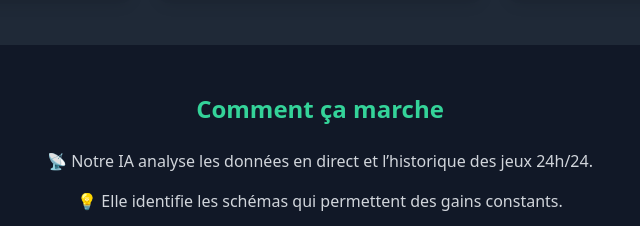
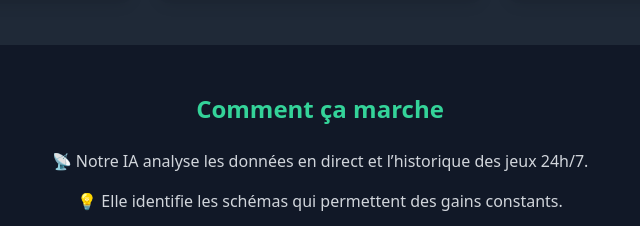
Before and after one commit to hackbotpredict/NTOKOZOHACK_BOT, a plain HTML site: page index.html in a window 1280 px wide. Shown: the part 1499-1725 px from the top of the page, 320-960 px from the left. Drawn offline with nearby package versions, Linux system fonts and the light colour scheme.

Commit message:
Update index.html

```diff
--- a/index.html
+++ b/index.html
@@ -122,7 +122,7 @@
     <section id="how" class="bg-gray-900 py-12 px-6 text-center">
       <h3 class="text-2xl font-bold text-green-400 mb-6">Comment ça marche</h3>
       <div class="max-w-3xl mx-auto space-y-4 text-gray-300">
-        <p>📡 Notre IA analyse les données en direct et l’historique des jeux 24h/24.</p>
+        <p>📡 Notre IA analyse les données en direct et l’historique des jeux 24h/7.</p>
         <p>💡 Elle identifie les schémas qui permettent des gains constants.</p>
         <p>📲 Recevez des signaux fiables et instantanés directement sur votre appareil.</p>
       </div>
```
